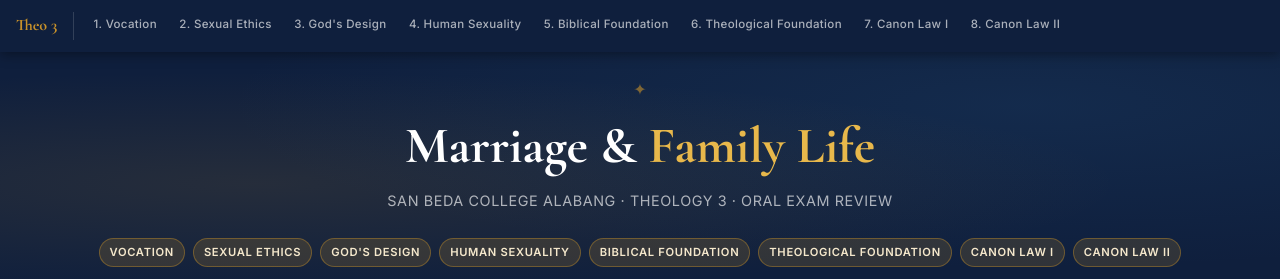
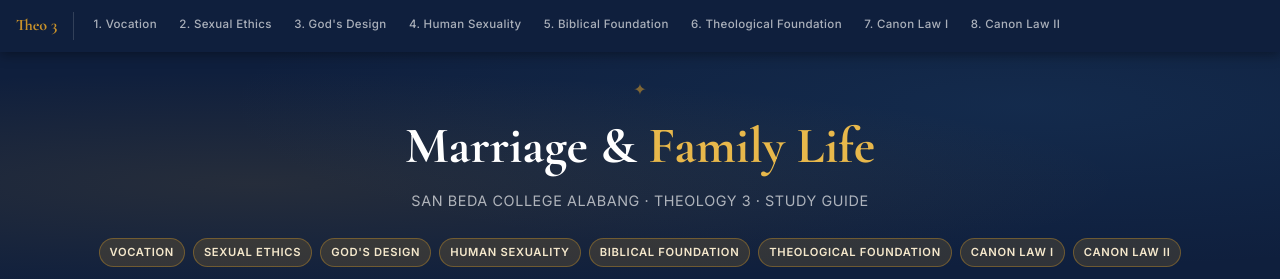
Before and after one commit to guillanpaul/Theology-3-Marriage-and-Family-Life, a plain HTML site: page index.html in a window 1280 px wide. Shown: the top 279 px of the page. Drawn offline with nearby package versions, Linux system fonts and the light colour scheme.

Commit message:
Update index.html

```diff
--- a/index.html
+++ b/index.html
@@ -584,7 +584,7 @@ ul.styled li { color: var(--text-soft); margin-bottom: 0.35rem; font-size: 0.875
 <!-- ── HERO ── -->
 <header id="hero">
   <h1>Marriage &amp; <span>Family Life</span></h1>
-  <p>San Beda College Alabang · Theology 3 · Oral Exam Review</p>
+  <p>San Beda College Alabang · Theology 3 · Study Guide</p>
   <div class="badge-row">
     <span class="badge">Vocation</span>
     <span class="badge">Sexual Ethics</span>
```
